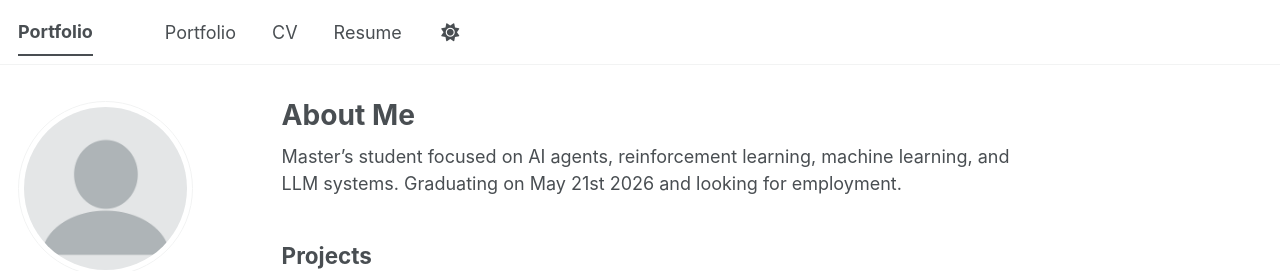
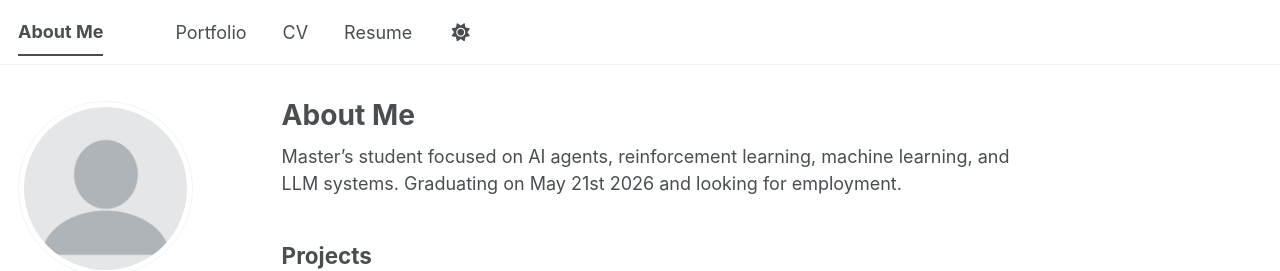
Before and after one commit to Roogard/Roogard.github.io, a Jekyll site: the page built from _pages/about.md, in a window 1280 px wide. Shown: the top 271 px of the page. Built offline with Jekyll 4.4.1, drawn with Linux system fonts in a browser that asks for light colours; a script bundle is joined from its source files by our own code; library files that are not in the unit come from our copies.

Commit message:
Change site title from 'Portfolio' to 'About Me'

```diff
--- a/_config.yml
+++ b/_config.yml
@@ -9,7 +9,7 @@
 # Basic Site Settings
 locale                   : "en-US"
 site_theme               : "default" # The available themes options are "default", "air", "sunrise", "mint", "dirt" and "contrast"
-title                    : "Portfolio"
+title                    : "About Me"
 title_separator          : "-"
 name                     : &name "Aidan Root"
 description              : &description "Aidan Root's academic portfolio"   # Update this with a general description of your site, this is the default if not overridden by a page
```
